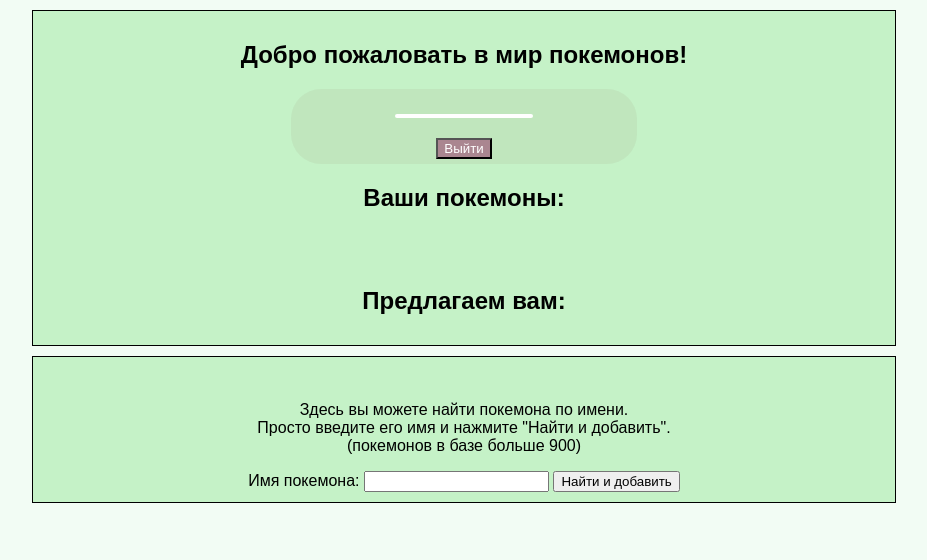
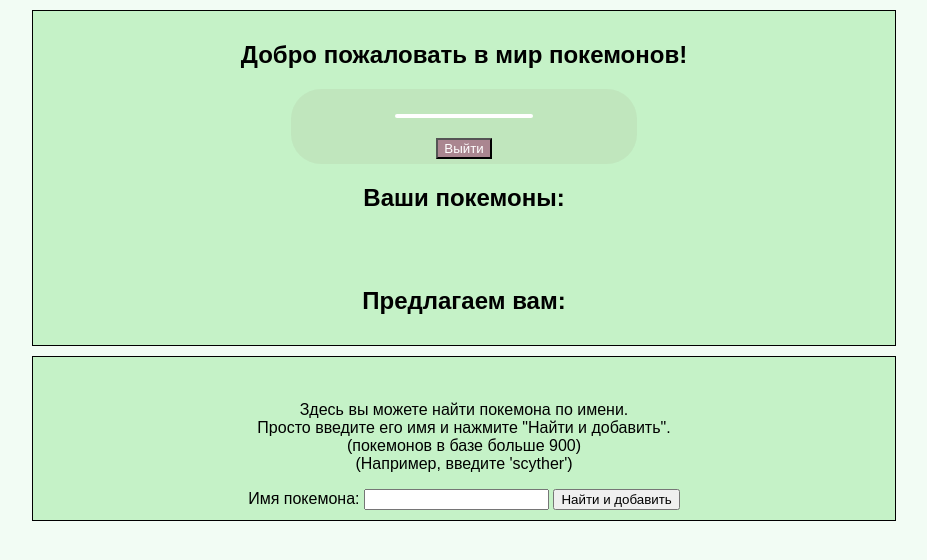
Before and after one commit to Larionov0/Pokemons, a Django app: template app/main/Pokemons/templates/main_page.html in a window 1280 px wide. Shown: the top 560 px of the page, without its empty margins (176-1103 px from the left). Run offline with Django 3.2, Linux system fonts and the light colour scheme; the template is opened without the code that fills it, so the values that code supplies are empty; parts of the project's set-up code (start-up, migrations or seed data) failed here and were passed over.

Commit message:
Added little description at Pokemons/templates/main_page.html

```diff
--- a/app/main/Pokemons/templates/main_page.html
+++ b/app/main/Pokemons/templates/main_page.html
@@ -38,7 +38,8 @@
 <section class="container">
     <br/>
     <div class="center">
-        <p>Здесь вы можете найти покемона по имени.<br/>Просто введите его имя и нажмите "Найти и добавить".<br/>(покемонов в базе больше 900)</p>
+        <p>Здесь вы можете найти покемона по имени.<br/>Просто введите его имя и нажмите "Найти и добавить".
+            <br/>(покемонов в базе больше 900)<br/>(Например, введите 'scyther')</p>
         <form id="find_pokemon" action="{% url 'Pokemons:find_pokemon'  %}" method="post" name="find_pokemon">
             {% csrf_token %}
             <label for="pokemon_name" id="label_pokemon">Имя покемона:   </label>
```
